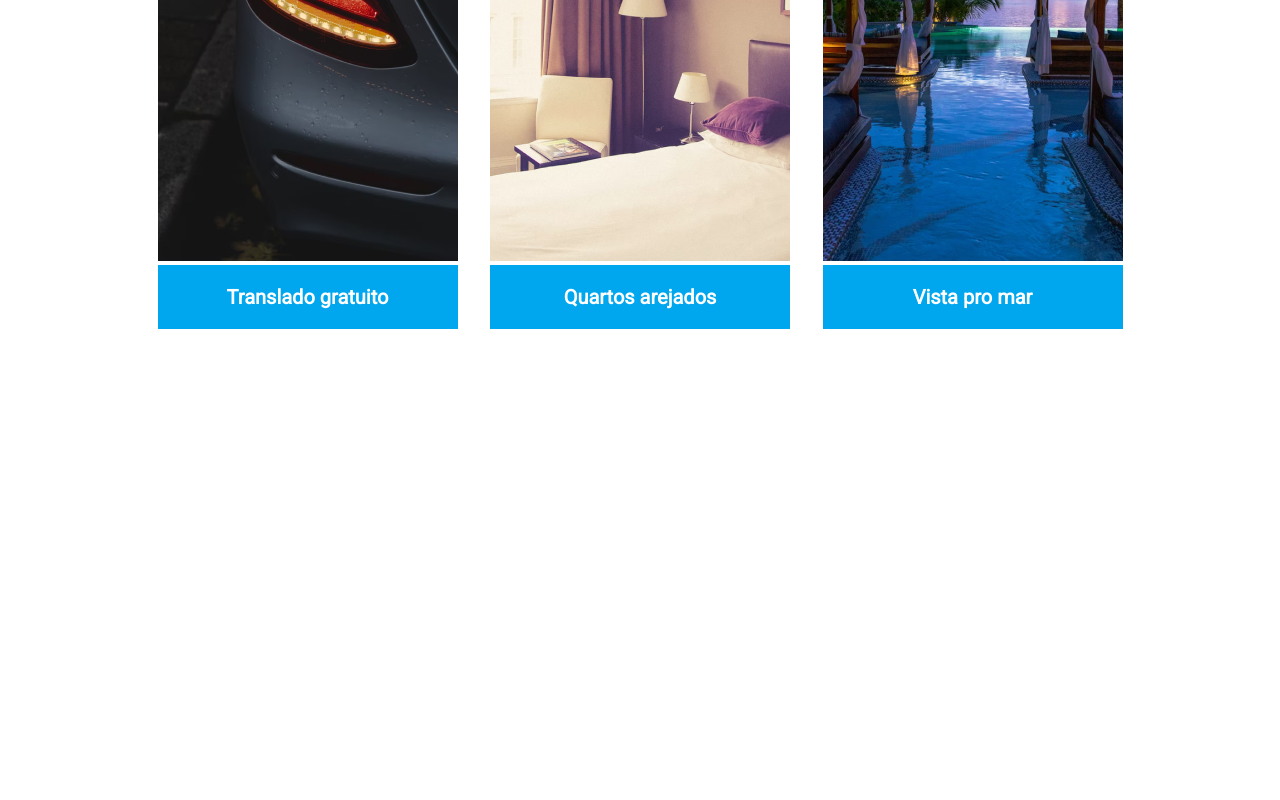
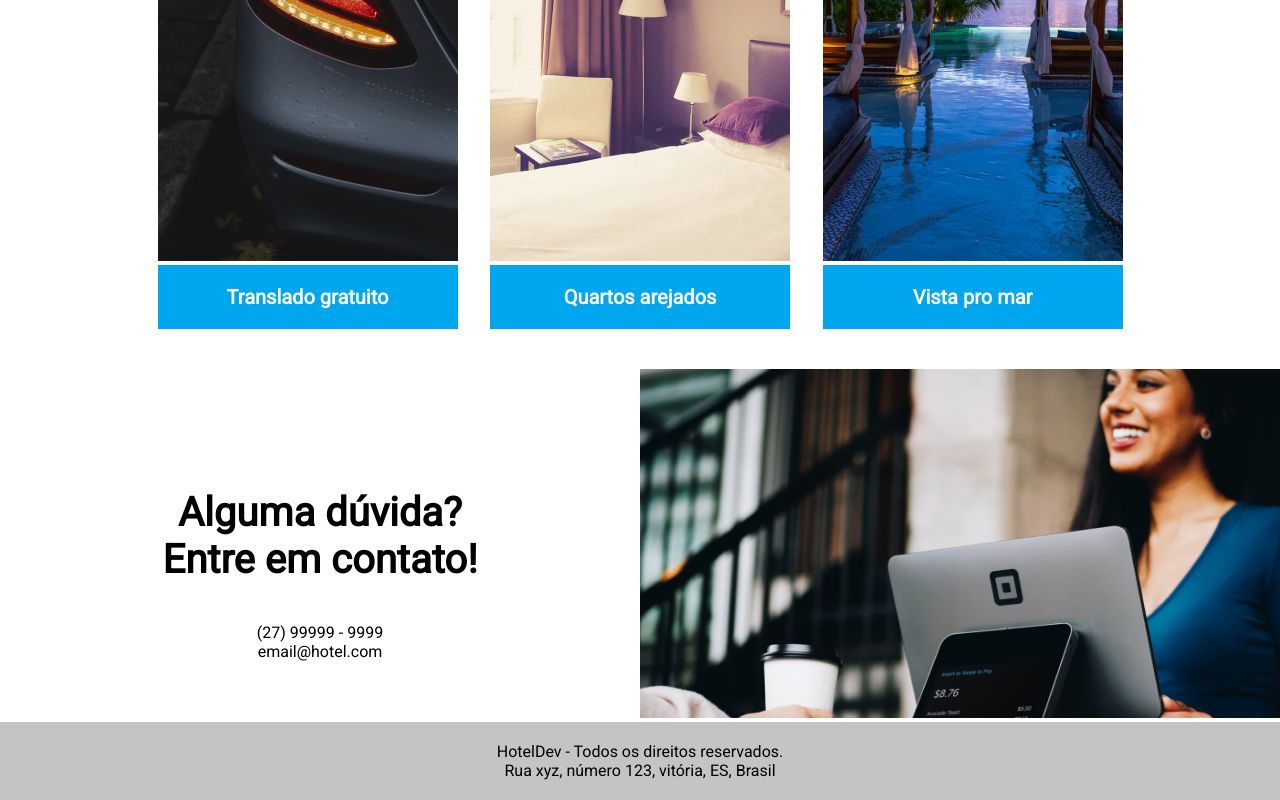
Before and after one commit to Seja-Dev/s02-hotel, a plain HTML site: page index.html in a window 1280 px wide. Shown: the part 1365-2165 px from the top of the page. Before the commit the page ends 1694 px from the top, so only its background shows below. Drawn offline with Linux system fonts and the light colour scheme.

Commit message:
aula 4: contato

```diff
--- a/index.html
+++ b/index.html
@@ -18,12 +18,12 @@
       </a>
     </header>
     <section class="city">
-      <div class="city-item">
-        <img class="city-image" src="imagens/imagem-cidade.jpg" />
+      <div class="item-50">
+        <img class="content-image" src="imagens/imagem-cidade.jpg" />
       </div>
-      <div class="city-item">
-        <div class="city-content">
-          <h2 class="city-title">Vitória, ES, Brasil</h2>
+      <div class="item-50">
+        <div class="content">
+          <h2 class="content-title">Vitória, ES, Brasil</h2>
           <p>Lorem ipsum dolor sit amet, consectetur adipiscing elit. Morbi sed mauris lacus. Donec metus nisi, accumsan ut nulla sit amet, molestie cursus nisl. Integer enim augue, sollicitudin vel tristique eget, euismod a sapien.</p>
           <a href="https://google.com" target="_blank">
             <button class="button button-spacing button-primary">Reservar agora</button>
@@ -48,5 +48,22 @@
         </div>
       </div>
     </section>
+    <section class="contact">
+      <div class="item-50">
+        <div class="content">
+          <h2 class="">Alguma dúvida?</h2>
+          <h2 class="content-title">Entre em contato!</h2>
+          <p>(27) 99999 - 9999</p>
+          <p>email@hotel.com</p>
+        </div>
+      </div>
+      <div class="item-50">
+        <img class="content-image" src="imagens/imagem-duvida.jpg" />
+      </div>
+    </section>
+    <footer>
+      <p>HotelDev - Todos os direitos reservados.</p>
+      <p>Rua xyz, número 123, vitória, ES, Brasil</p>
+    </footer>
   </body>
 </html>
--- a/style.css
+++ b/style.css
@@ -63,11 +63,11 @@ h2 {
   width: 100%;
 }
 
-.city-item {
+.item-50 {
   flex-basis: 50%;
 }
 
-.city-content {
+.content {
   display: flex;
   height: 100%;
   padding: 30px;
@@ -76,11 +76,11 @@ h2 {
   align-items: center;
 }
 
-.city-title {
+.content-title {
   margin-bottom: 40px;
 }
 
-.city-image {
+.content-image {
   width: 100%;
   object-fit: cover;
 }
@@ -122,6 +122,17 @@ h2 {
   margin: 0;
 }
 
+.contact {
+  display: flex;
+  margin-top: 40px;
+}
+
+footer {
+  background-color: #c4c4c4;
+  text-align: center;
+  padding: 20px 0;
+}
+
 @media (max-width: 1024px) {
   .services-item {
     width: 100%;
@@ -130,12 +141,13 @@ h2 {
 
 /* tablets OU celulares */
 @media (max-width: 768px) {
-  .city {
+  .city,
+  .services-content {
     flex-direction: column;
   }
 
-  .services-content {
-    flex-direction: column;
+  .contact {
+    flex-direction: column-reverse;
   }
 
   .services-item {
```
Also changed, not shown: imagens/imagem-duvida.jpg (added).
